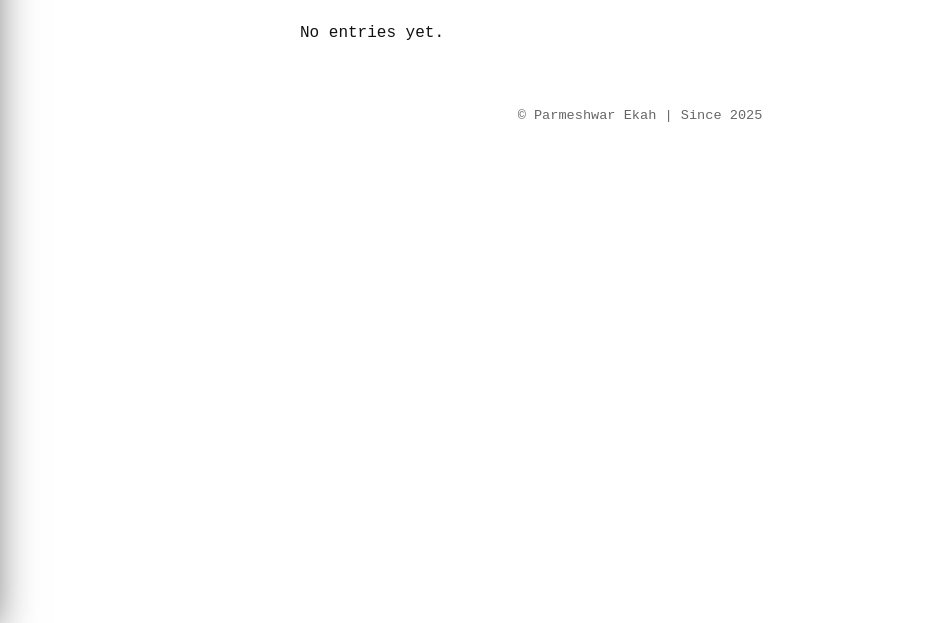
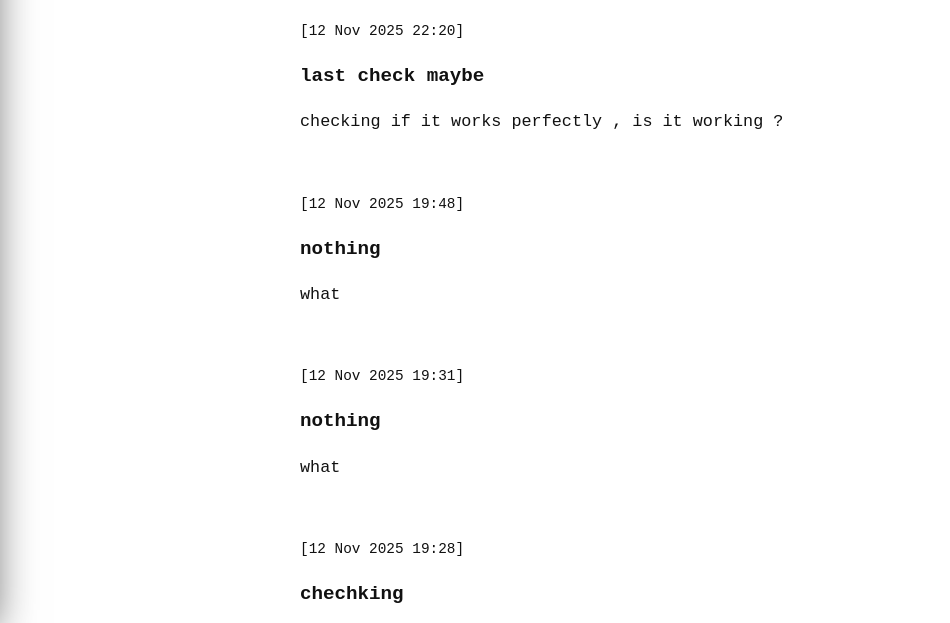
Before and after one commit to parmeshwarekah/blogs, a plain HTML site: page index.html in a window 1280 px wide. Shown: the part 170-793 px from the top of the page, without its empty margins (0-950 px from the left). Drawn offline with Linux system fonts and the light colour scheme.

Commit message:
Update index.html

```diff
--- a/index.html
+++ b/index.html
@@ -78,7 +78,37 @@
   </main>
 
   <script src="script.js"></script>
+
   <script>
+    // ------------------ NEW: Load Entries from GitHub ------------------
+    async function loadFromGitHub() {
+      const username = "parmeshwarekah";
+      const repo = "blogs";
+      const path = "entries.json";
+      const url = `https://raw.githubusercontent.com/${username}/${repo}/main/${path}`;
+
+      try {
+        const res = await fetch(url + "?t=" + Date.now()); // prevent cache
+        if (!res.ok) throw new Error("entries.json not found");
+        const data = await res.json();
+
+        // Merge GitHub + Local entries
+        const local = JSON.parse(localStorage.getItem("journalPosts")) || {};
+        const merged = { ...data, ...local };
+        localStorage.setItem("journalPosts", JSON.stringify(merged));
+        console.log("✅ Loaded entries from GitHub");
+      } catch (err) {
+        console.error("⚠️ Could not load GitHub entries:", err);
+      }
+    }
+
+    // Load entries before rendering
+    (async function() {
+      await loadFromGitHub();
+      renderEntries();
+    })();
+
+    // ------------------ Existing Local Render Logic ------------------
     function loadEntriesForDate(date) {
       const container = document.getElementById("post");
       const journal = JSON.parse(localStorage.getItem("journalPosts")) || {};
@@ -112,7 +142,7 @@
       return `${day} ${month} ${year}`;
     }
 
-    // Load all entries newest → oldest
+    function renderEntries() {
       const container = document.getElementById("post");
       const journal = JSON.parse(localStorage.getItem("journalPosts")) || {};
       const allDates = Object.keys(journal).sort((a, b) => new Date(b) - new Date(a));
@@ -136,6 +166,7 @@
         });
         container.innerHTML = output;
       }
+    }
   </script>
 </body>
 </html>
```
Lines whose indentation alone changed are shown as unchanged.
